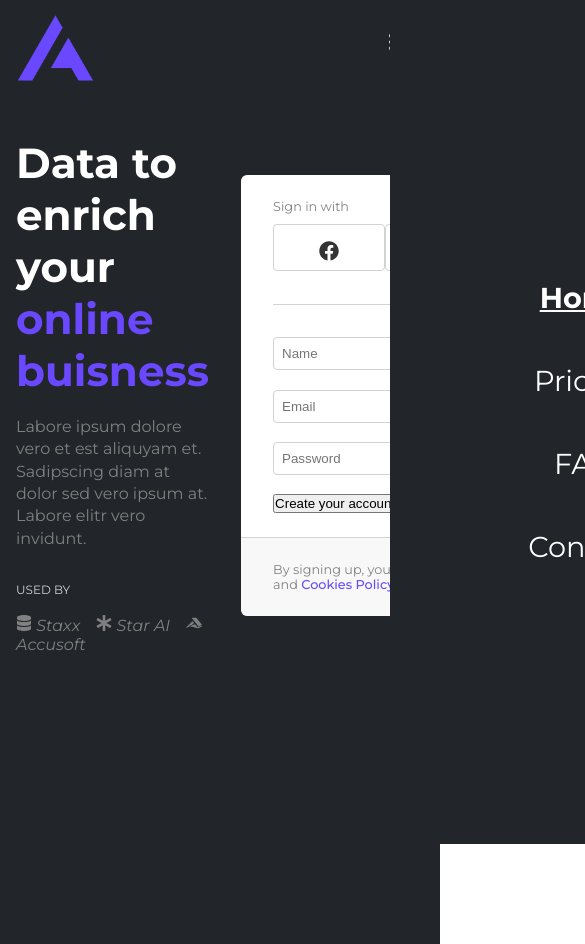
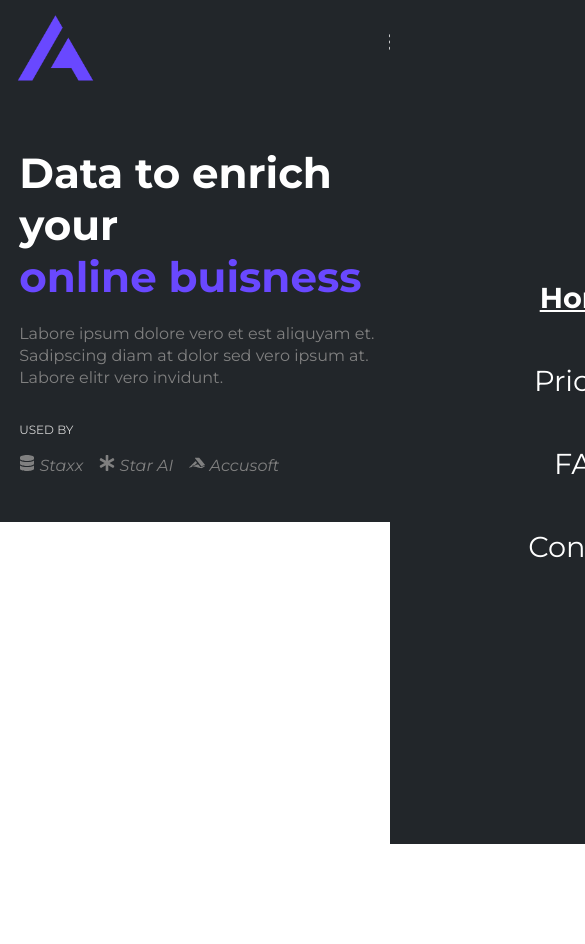
Before and after one commit to Youngpwd/react_router_v6_tutorial, a React (Create React App) app: page / in a window 390 px wide. Shown: the top 944 px of the page, 585 px wide, since content can reach past the window. After the commit the page ends 844 px from the top, so only its background shows below. Built offline with nearby package versions, Linux system fonts and the light colour scheme.

Commit message:
add media queries

```diff
--- a/src/components/Hero/Hero.css
+++ b/src/components/Hero/Hero.css
@@ -129,3 +129,33 @@ form input {
 .form-footer span {
   font-weight: 500;
 }
+
+form button {
+  padding: .5rem;
+}
+
+
+@media screen and (max-width: 960px) {
+  .hero {
+    height: auto;
+    width: 100%;
+  }
+  .hero .container {
+    padding: 0 1rem;
+  }
+  .hero .content {
+    grid-template-columns: 1fr;
+  }
+  .hero .col-1 {
+    height: 50vh;
+    padding: .2rem;
+    max-width: 100%;
+  }
+  .hero h1 {
+    font-size: 32px;
+  }
+  .hero .col-2 {
+    padding: 1px;
+    display: none;
+  }
+}
```
